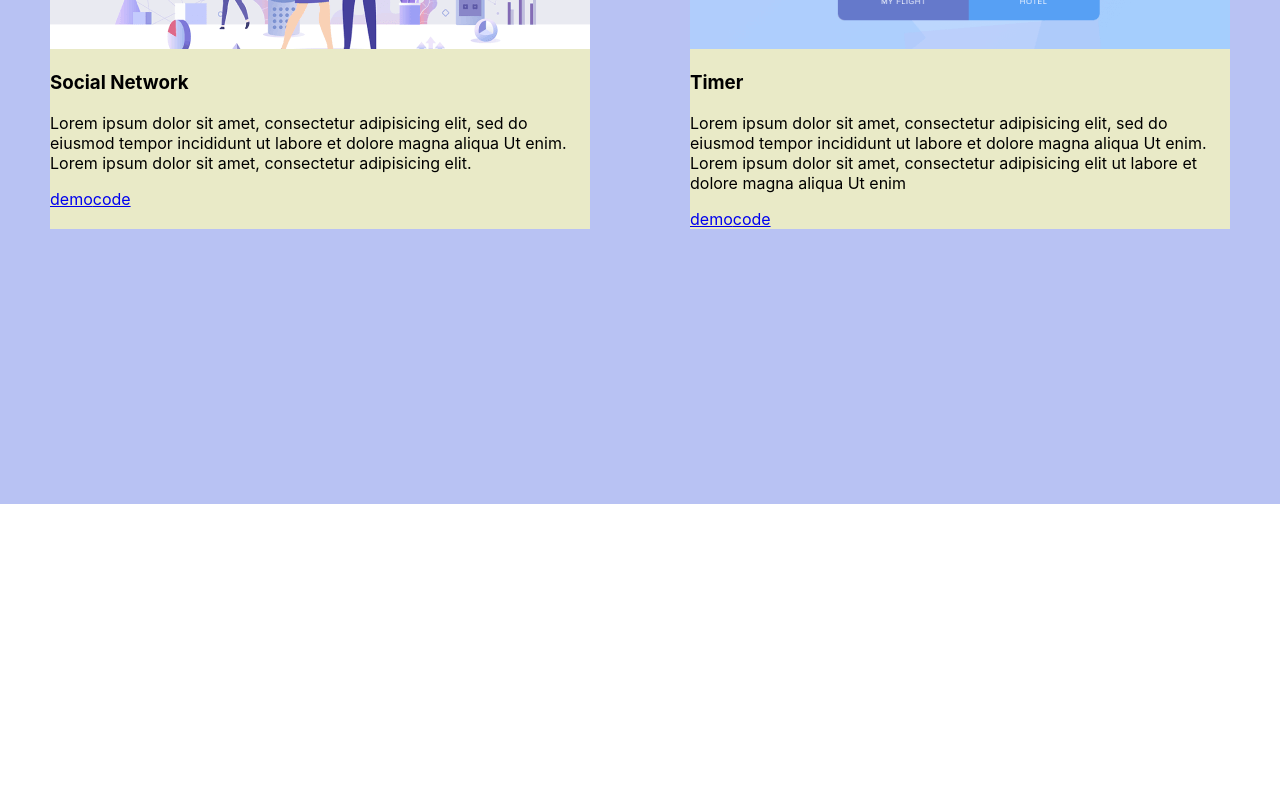
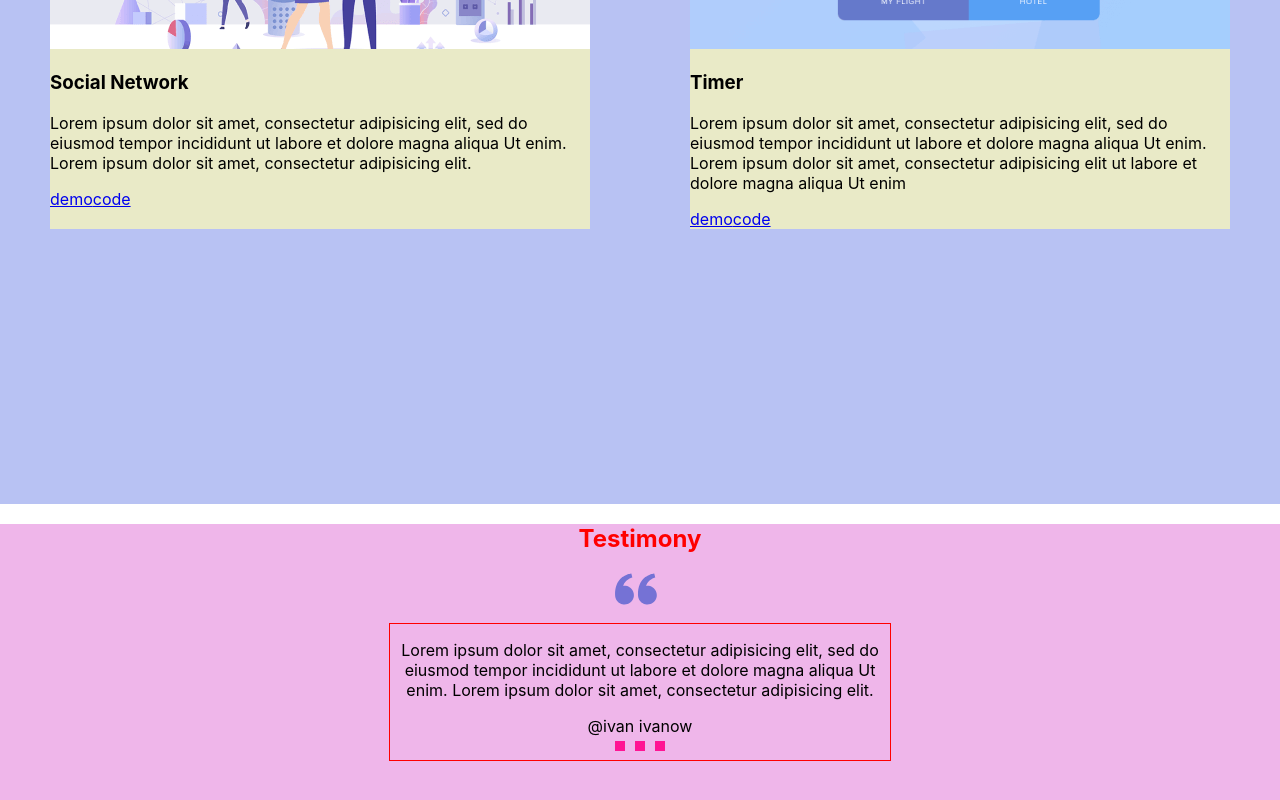
Before and after one commit to apelsinom/portfolio, a React app: page / in a window 1280 px wide. Shown: the part 1990-2790 px from the top of the page. Before the commit the page ends 2494 px from the top, so only its background shows below. Built offline with nearby package versions, Linux system fonts and the light colour scheme.

Commit message:
Testimony

```diff
--- a/src/App.tsx
+++ b/src/App.tsx
@@ -3,6 +3,7 @@
 import {Main} from "./layout/sections/main/Main";
 import {Skills} from "./layout/sections/skills/Skills";
 import {Works} from "./layout/sections/works/Works";
+import {Testimony} from "./layout/sections/testimony/Testimony";
 
 
 
@@ -13,6 +14,7 @@
             <Main/>
             <Skills/>
             <Works/>
+            <Testimony/>
         </div>
     );
 }
--- /dev/null
+++ b/src/components/slider/Slider.tsx
@@ -0,0 +1,48 @@
+import React from 'react';
+import styled from "styled-components";
+import {FlexWrapper} from "../FlexWrapper";
+
+export const Slider = () => {
+    return (
+        <StyledSlider>
+            <FlexWrapper>
+                <Slid>
+                    <Text>Lorem ipsum dolor sit amet, consectetur adipisicing elit, sed do eiusmod tempor incididunt ut
+                        labore et dolore magna aliqua Ut enim. Lorem ipsum dolor sit amet, consectetur adipisicing
+                        elit.</Text>
+                    <Name>@ivan ivanow</Name>
+                </Slid>
+            </FlexWrapper>
+            <Pagination>
+                <span></span>
+                <span></span>
+                <span></span>
+            </Pagination>
+        </StyledSlider>
+    );
+};
+const StyledSlider = styled.div`
+  border: 1px solid red;
+  max-width: 500px;
+  display: flex;
+  flex-direction: column;
+  align-items: center;
+
+`
+const Slid = styled.div`
+  text-align: center;
+`
+const Text = styled.p`
+
+`
+const Name = styled.span`
+
+`
+const Pagination = styled.div`
+  span {
+    display: inline-block;
+    width: 10px;
+    height: 10px;
+    margin: 5px;background-color: deeppink;
+  }
+`
--- /dev/null
+++ b/src/layout/sections/testimony/Testimony.tsx
@@ -0,0 +1,23 @@
+import React from 'react';
+import styled from "styled-components";
+import {SectionTitle} from "../../../components/SectionTitle";
+import {Icon} from "../../../components/icon/Icon";
+import {Slider} from "../../../components/slider/Slider";
+import {FlexWrapper} from "../../../components/FlexWrapper";
+
+export const Testimony = () => {
+    return (
+        <StyledTestimony>
+            <SectionTitle>Testimony</SectionTitle>
+            <FlexWrapper direction={'column'} align={'center'}>
+                <Icon iconId={'vector'}/>
+                <Slider/>
+            </FlexWrapper>
+        </StyledTestimony>
+    );
+};
+
+const StyledTestimony = styled.section`
+  background-color: #efb6ea;
+  min-height: 50vh;
+`
```
